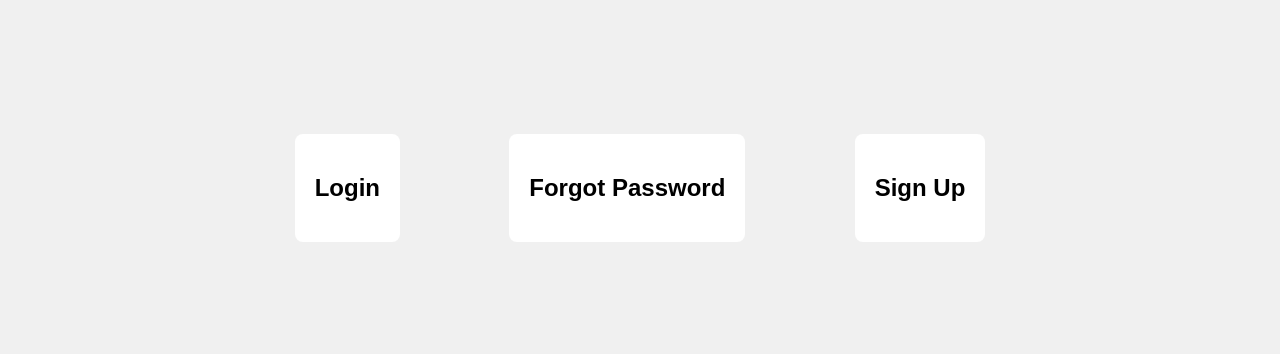
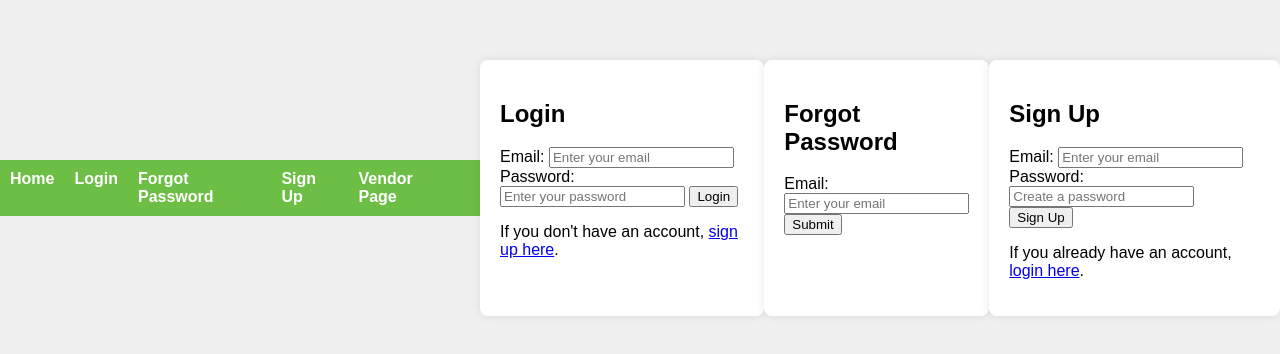
Before and after one commit to maradeben/farmers-market, a website: page frontend/index.html in a window 1280 px wide. Shown: the part 212-566 px from the top of the page. Drawn offline with Linux system fonts and the light colour scheme.

Commit message:
correction of placeholer

```diff
--- a/frontend/bundle.js
+++ /dev/null
@@ -1,39 +0,0 @@
-document.addEventListener('DOMContentLoaded', function () {
-    // Function to handle login form submission
-    function handleLogin(event) {
-        event.preventDefault();
-        const username = document.getElementById('loginUsername').value;
-        const password = document.getElementById('loginPassword').value;
-
-        // Validate credentials (simplified for demonstration)
-        if (username === 'user' && password === 'password') {
-            alert('Login successful');
-        } else {
-            alert('Invalid username or password');
-        }
-    }
-
-    // Function to handle forgot password form submission
-    function handleForgotPassword(event) {
-        event.preventDefault();
-        const email = document.getElementById('forgotEmail').value;
-
-        // Send a password reset email (simplified for demonstration)
-        alert(`Password reset email sent to ${email}`);
-    }
-
-    // Function to handle sign-up form submission
-    function handleSignUp(event) {
-        event.preventDefault();
-        const newUsername = document.getElementById('signupUsername').value;
-        const newPassword = document.getElementById('signupPassword').value;
-
-        // Create a new user account (simplified for demonstration)
-        alert(`Account created for ${newUsername}`);
-    }
-
-    // Add event listeners to forms
-    document.getElementById('loginForm').addEventListener('submit', handleLogin);
-    document.getElementById('forgotPasswordForm').addEventListener('submit', handleForgotPassword);
-    document.getElementById('signupForm').addEventListener('submit', handleSignUp);
-});
--- a/frontend/index.html
+++ b/frontend/index.html
@@ -1,3 +1,5 @@
+<!-- index.html -->
+
 <!DOCTYPE html>
 <html lang="en">
 <head>
@@ -7,11 +9,29 @@
     <title>User Authentication</title>
 </head>
 <body>
+    <header>
+        <nav>
+            <ul>
+                <li><a href="index.html">Home</a></li>
+                <li><a href="login.html">Login</a></li>
+                <li><a href="forgot-password.html">Forgot Password</a></li>
+                <li><a href="signup.html">Sign Up</a></li>
+                <li><a href="vendor.html">Vendor Page</a></li>
+            </ul>
+        </nav>
+    </header>
+
     <div class="container">
         <div class="form-container">
             <h2>Login</h2>
             <form id="loginForm">
                 <!-- Login form elements go here -->
+                <label for="loginEmail">Email:</label>
+                <input type="email" id="loginEmail" placeholder="Enter your email" required>
+                <label for="loginPassword">Password:</label>
+                <input type="password" id="loginPassword" placeholder="Enter your password" required>
+                <button type="submit">Login</button>
+                <p>If you don't have an account, <a href="signup.html">sign up here</a>.</p>
             </form>
         </div>
 
@@ -19,6 +39,9 @@
             <h2>Forgot Password</h2>
             <form id="forgotPasswordForm">
                 <!-- Forgotten password form elements go here -->
+                <label for="forgotEmail">Email:</label>
+                <input type="email" id="forgotEmail" placeholder="Enter your email" required>
+                <button type="submit">Submit</button>
             </form>
         </div>
 
@@ -26,6 +49,12 @@
             <h2>Sign Up</h2>
             <form id="signupForm">
                 <!-- Sign-up form elements go here -->
+                <label for="signupEmail">Email:</label>
+                <input type="email" id="signupEmail" placeholder="Enter your email" required>
+                <label for="signupPassword">Password:</label>
+                <input type="password" id="signupPassword" placeholder="Create a password" required>
+                <button type="submit" onclick="window.location.href='registered.html'">Sign Up</button>
+                <p>If you already have an account, <a href="login.html">login here</a>.</p>
             </form>
         </div>
     </div>
--- a/frontend/styles.css
+++ b/frontend/styles.css
@@ -1,3 +1,5 @@
+/* styles.css */
+
 body {
     font-family: 'Arial', sans-serif;
     background-color: #f0f0f0;
@@ -6,6 +8,28 @@ body {
     justify-content: center;
     height: 100vh;
     margin: 0;
+}
+
+header {
+    background-color: #6DBE45; /* Leafy Green */
+    padding: 10px;
+}
+
+nav ul {
+    list-style-type: none;
+    margin: 0;
+    padding: 0;
+    display: flex;
+}
+
+nav ul li {
+    margin-right: 20px;
+}
+
+nav ul li a {
+    text-decoration: none;
+    color: #fff;
+    font-weight: bold;
 }
 
 .container {
@@ -19,4 +43,5 @@ body {
     background-color: #fff;
     padding: 20px;
     border-radius: 8px;
-    box-shadow: 0 0 10px rgba(0, 0, 0, 0
+    box-shadow: 0 0 10px rgba(0, 0, 0, 0.1);
+}
```
Also changed, not shown: frontend/index.js (+39 -0 lines).
